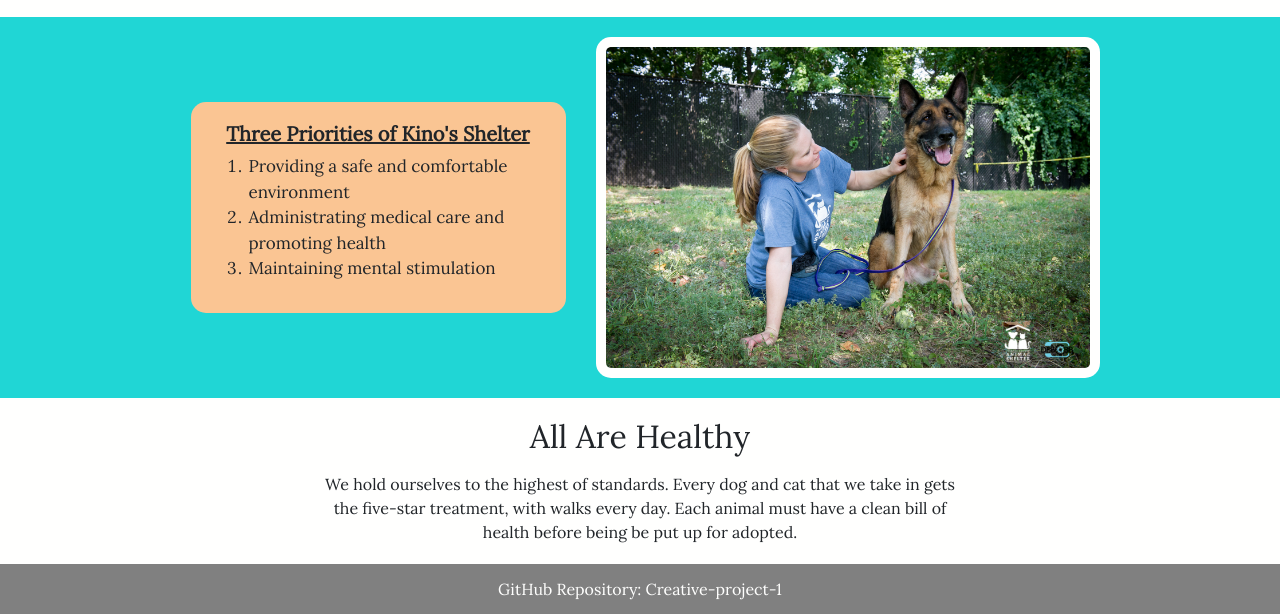
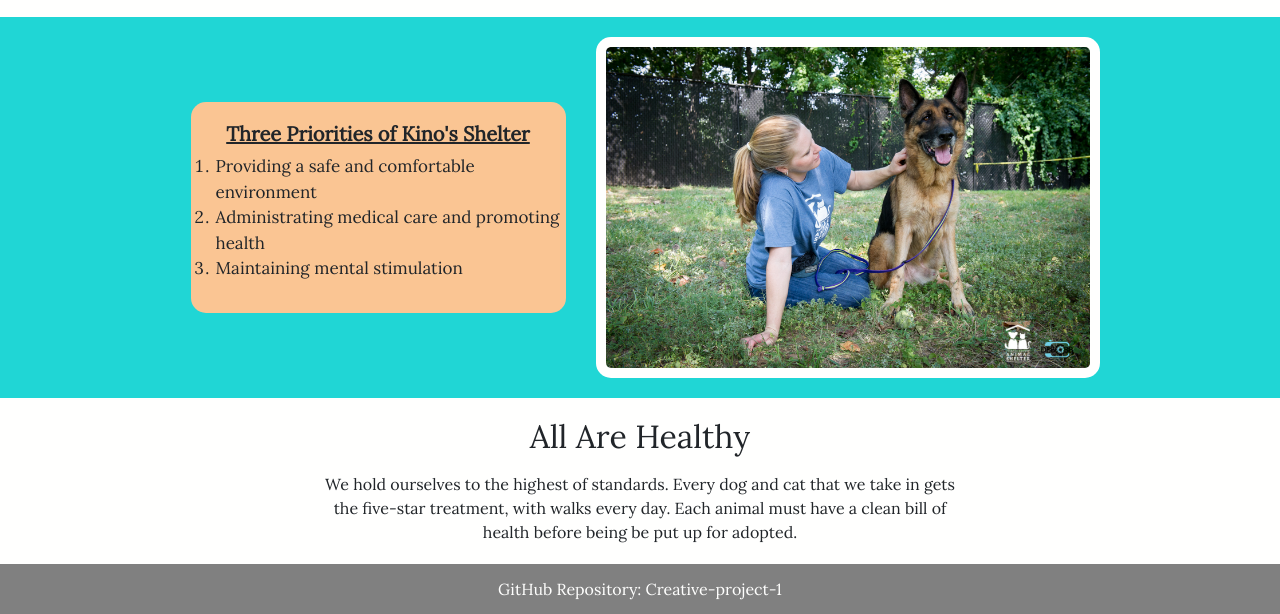
Before and after one commit to Kino101/Creative-project-1, a plain HTML site: page pages/about.html in a window 1280 px wide. Shown: the part 740-1354 px from the top of the page. Drawn offline with nearby package versions, Linux system fonts and the light colour scheme.

Commit message:
Fix list spacing issues

```diff
--- a/css/shelterStyle.css
+++ b/css/shelterStyle.css
@@ -58,6 +58,7 @@ body {
   margin: 5px;
   margin-bottom: 20px;
   width: 50%;
+  min-width: 250px;
 }
 
 
@@ -117,6 +118,7 @@ body {
   height: auto;
   text-align: left;
   font-size: 17px;
+  padding-left: 25px;
 }
 
 /* main image */
--- a/pages/about.html
+++ b/pages/about.html
@@ -40,8 +40,8 @@
       <div class='img-text'>
         <h5>Three Priorities of Kino's Shelter</h5>
         <ol class="list">
-          <li>Providing a safe and comfortable <br/>environment</li>
-          <li>Administrating medical care and <br/>promoting health</li>
+          <li>Providing a safe and comfortable environment</li>
+          <li>Administrating medical care and promoting health</li>
           <li>Maintaining mental stimulation</li>
         </ol>
       </div>
```
